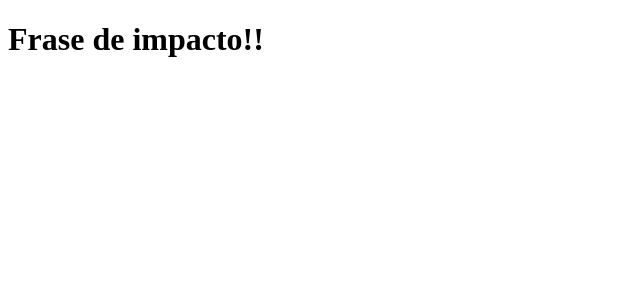
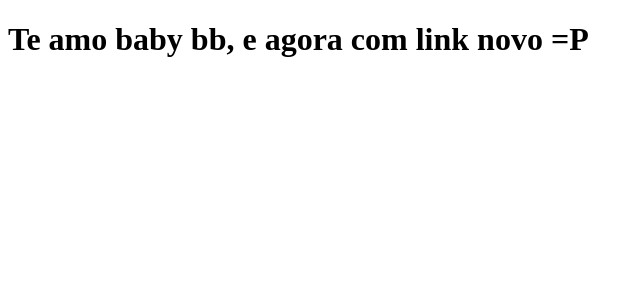
Before and after one commit to igrynereategui/clone-tabnews, a Next.js app: page / in a window 1280 px wide. Shown: the top 300 px of the page, without its empty margins (0-643 px from the left). Built offline with nearby package versions, Linux system fonts and the light colour scheme.

Commit message:
ajustando frase

```diff
--- a/pages/index.js
+++ b/pages/index.js
@@ -1,5 +1,5 @@
 function Home() {
-    return <h1>Frase de impacto!!</h1>
+    return <h1>Te amo baby bb, e agora com link novo =P</h1>
 }
 
 export default Home;
```
